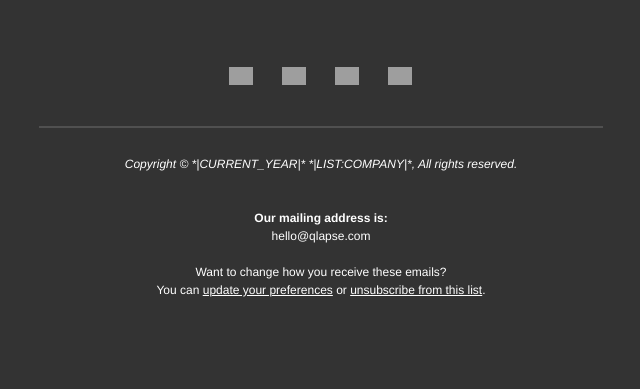
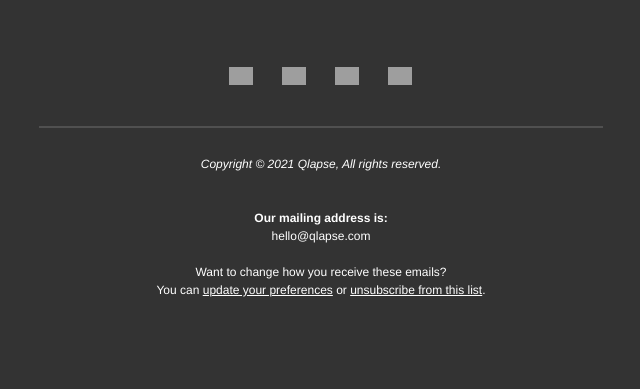
Before and after one commit to Alexander-Andrade/qlapse, a Django app: template templates/accounts/activate_mail.html in a window 1280 px wide. Shown: the part 988-1377 px from the top of the page, without its empty margins (319-959 px from the left). Run offline with Django 3.2, Linux system fonts and the light colour scheme; the template is opened without the code that fills it, so the values that code supplies are empty; grey boxes are pictures that could not be loaded.

Commit message:
fix activation email rights reserved

```diff
--- a/templates/accounts/activate_mail.html
+++ b/templates/accounts/activate_mail.html
@@ -970,7 +970,7 @@
 
                         <td valign="top" class="mcnTextContent" style="padding-top:0; padding-right:18px; padding-bottom:9px; padding-left:18px;">
 
-                            <em>Copyright © *|CURRENT_YEAR|* *|LIST:COMPANY|*, All rights reserved.</em>
+                            <em>Copyright © 2021 Qlapse, All rights reserved.</em>
 <br>
     <br>
     <br>
```
